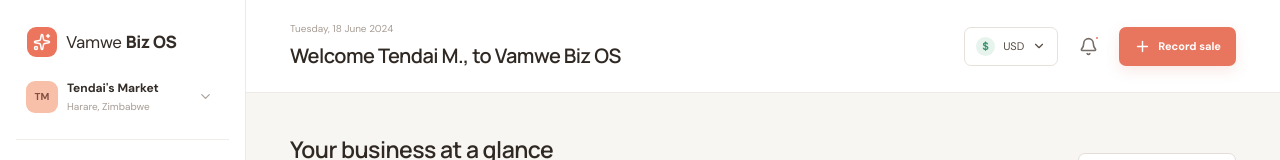
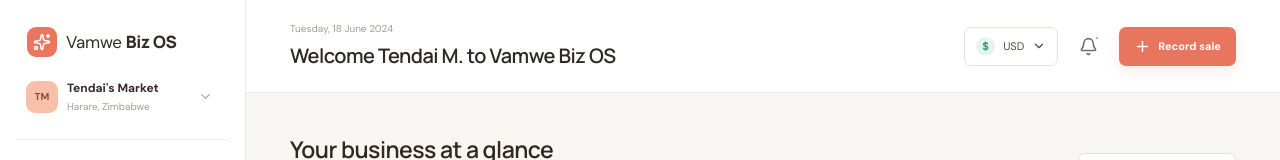
Before and after one commit to sirjani05/business-tracker, a React (Vite) app: page / in a window 1280 px wide. Shown: the top 160 px of the page. Built offline with nearby package versions, Linux system fonts and the light colour scheme; sample sign-in values are in the browser's storage.

Commit message:
update greet message

```diff
--- a/src/components/AppShell.jsx
+++ b/src/components/AppShell.jsx
@@ -14,7 +14,7 @@
   const location = useLocation();
   const navigate = useNavigate();
   const titles = {
-    "/": `Welcome ${profile.ownerName}, to Vamwe Biz OS`,
+    "/": `Welcome ${profile.ownerName} to Vamwe Biz OS`,
     "/sales/new": "Sales",
     "/debts": "Chikwereti",
     "/debts/:id": "Debt details",
```
